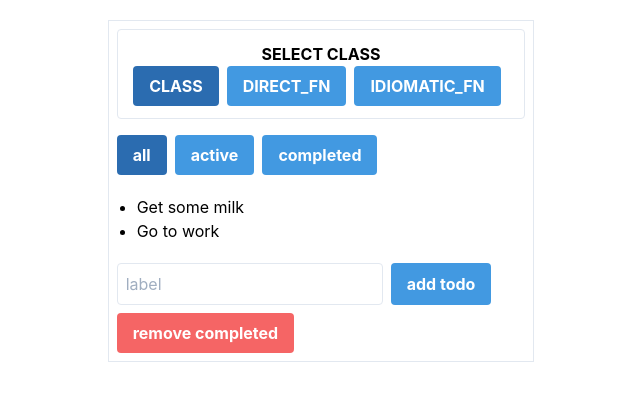
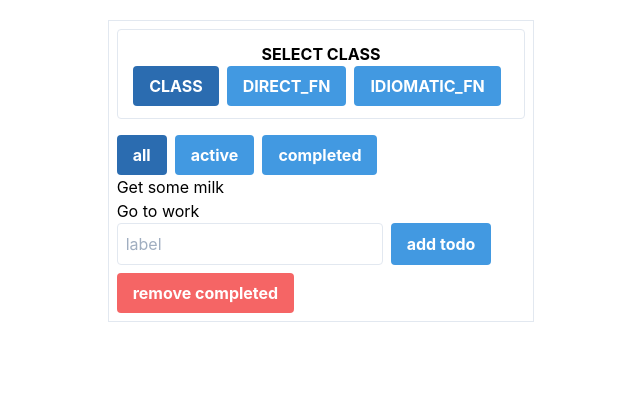
Before and after one commit to bolivier/react-component-comparison, a React (Create React App) app: page / in a window 1280 px wide. Shown: the top 400 px of the page, without its empty margins (319-959 px from the left). Built offline with nearby package versions, Linux system fonts and the light colour scheme.

Commit message:
Prettier class

```diff
--- a/src/ClassVersion.js
+++ b/src/ClassVersion.js
@@ -78,15 +78,11 @@ export class ClassVersion extends React.Component {
   render() {
     return (
       <div>
-        <ul className="m-5">
+        <ul>
           {this.state.todos
             .filter(this.isCurrentlyVisible)
             .map(({ label, id, completed }) => (
-              <li
-                className="list-disc"
-                onClick={() => this.toggleCompleted(id)}
-                key={id}
-              >
+              <li onClick={() => this.toggleCompleted(id)} key={id}>
                 <div
                   className="cursor-pointer"
                   style={{
```
